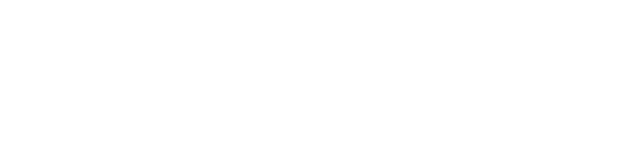
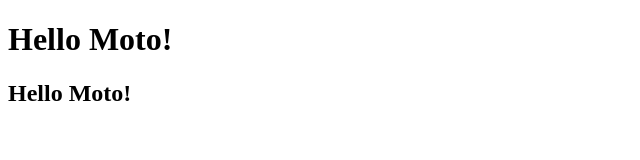
Before and after one commit to ayushikhamesra/MileageCalculatorApp, a website: page index.html in a window 1280 px wide. Shown: the whole page, without its empty margins (0-640 px from the left). Drawn offline with Linux system fonts and the light colour scheme.

```diff
--- a/index.html
+++ b/index.html
@@ -1,5 +1,6 @@
 <!DOCTYPE html>
   <body>
-
+      <h1>Hello Moto!</h1>
+      <h2>Hello Moto!</h2>
   </body>
 </html>
```
